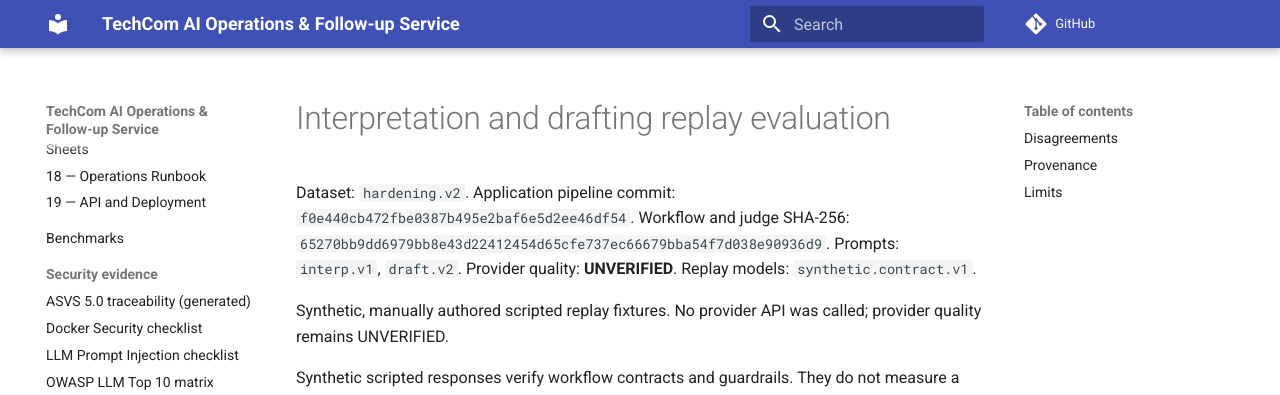
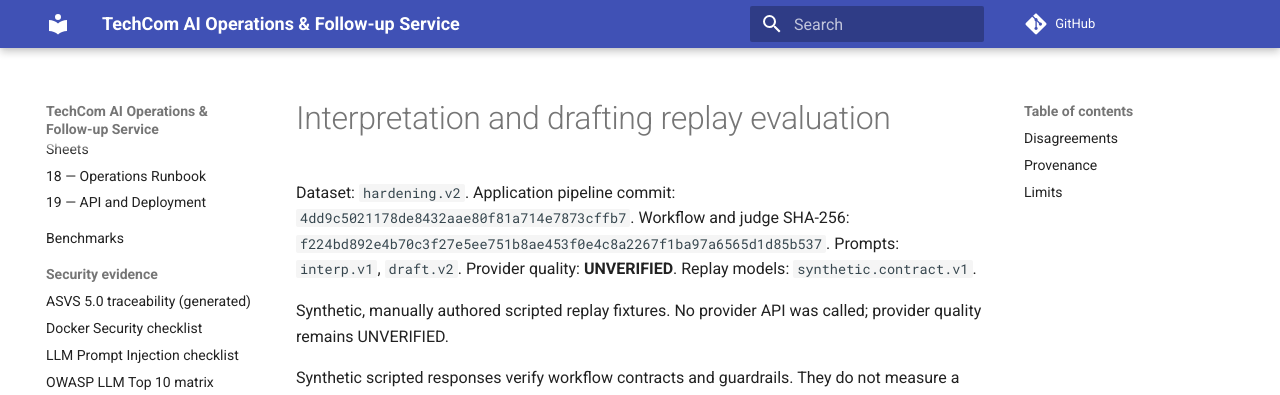
Before and after one commit to Andrey-Sema/Techcom, an MkDocs documentation site: the page built from docs/eval/interp.v1-draft.v2-hardening.v2.md, in a window 1280 px wide and 900 px high. Shown: the top 395 px of the window. Built offline with MkDocs 1.6.1 and Material for MkDocs 9.7.7, drawn with Linux system fonts in a browser that asks for light colours; comment, search, counter and statistics services are not loaded.

Commit message:
fix: refresh replay provenance after documentation cleanup

```diff
--- a/docs/eval/interp.v1-draft.v2-hardening.v2.md
+++ b/docs/eval/interp.v1-draft.v2-hardening.v2.md
@@ -1,8 +1,8 @@
 # Interpretation and drafting replay evaluation
 
 Dataset: `hardening.v2`.
-Application pipeline commit: `f0e440cb472fbe0387b495e2baf6e5d2ee46df54`.
-Workflow and judge SHA-256: `65270bb9dd6979bb8e43d22412454d65cfe737ec66679bba54f7d038e90936d9`.
+Application pipeline commit: `4dd9c5021178de8432aae80f81a714e7873cffb7`.
+Workflow and judge SHA-256: `f224bd892e4b70c3f27e5ee751b8ae453f0e4c8a2267f1ba97a6565d1d85b537`.
 Prompts: `interp.v1`, `draft.v2`.
 Provider quality: **UNVERIFIED**.
 Replay models: `synthetic.contract.v1`.
```
Also changed, not shown: 2 other files.
